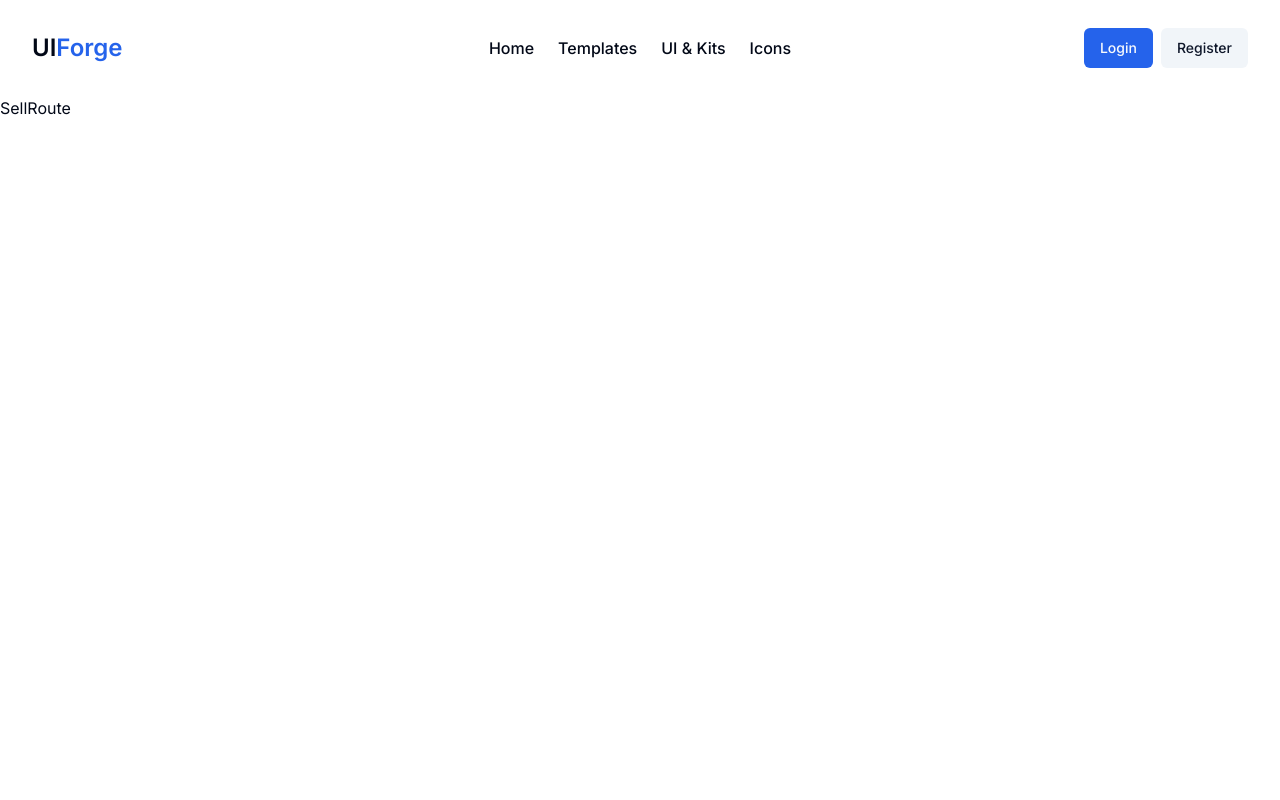
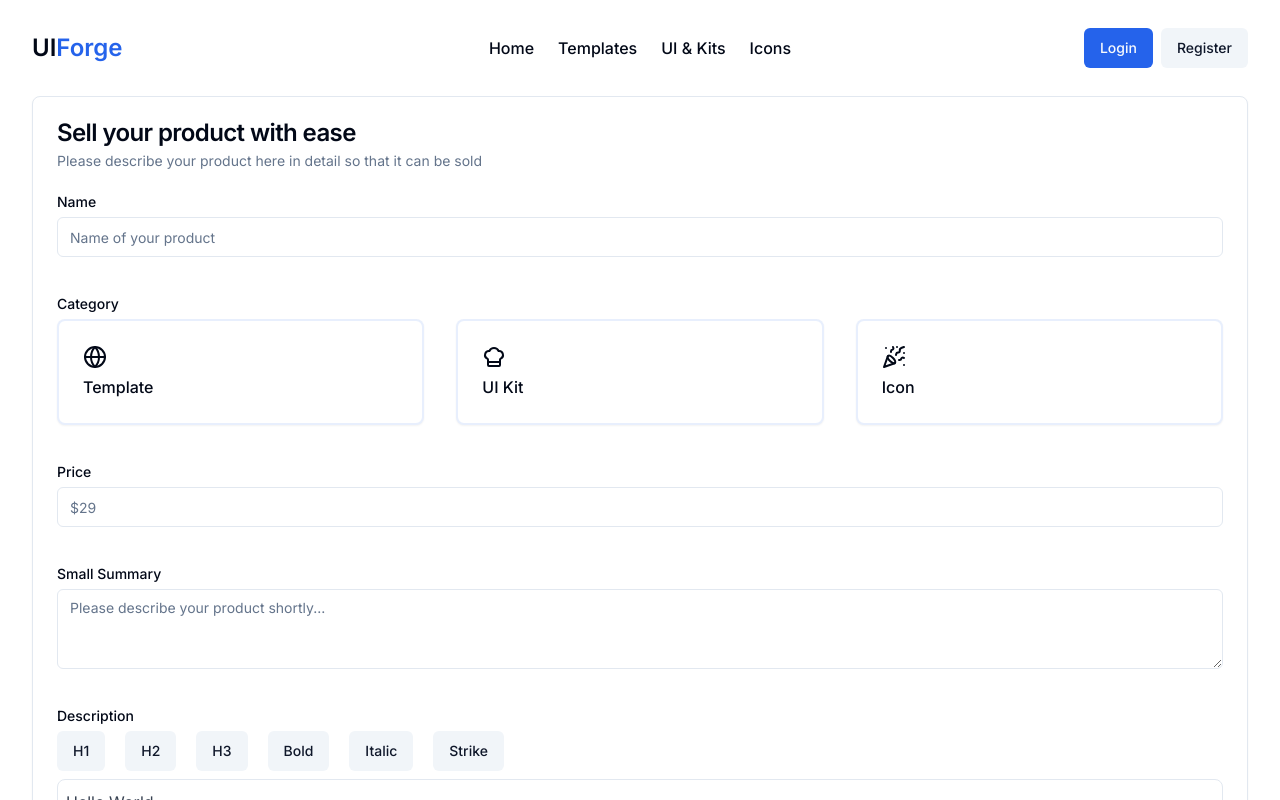
Before and after one commit to CodeMuscle/ui-forge, a Next.js app: page /sell in a window 1280 px wide. Shown: the top 800 px of the page. Built offline with nearby package versions, Linux system fonts and the light colour scheme; no server answers.

Commit message:
Sell Route

```diff
--- /dev/null
+++ b/app/components/Editor.tsx
@@ -0,0 +1,86 @@
+'use client'
+
+import { Button } from '@/components/ui/button'
+import { EditorContent, useEditor, type Editor } from '@tiptap/react'
+import { StarterKit } from '@tiptap/starter-kit'
+
+export const MenuBar = ({ editor }: { editor: Editor | null }) => {
+  if (!editor) {
+    return null
+  }
+
+  return (
+    <div className="flex flex-wrap gap-5">
+      <Button
+        onClick={() => editor.chain().focus().toggleHeading({ level: 1 }).run()}
+        variant={
+          editor.isActive('heading', { level: 1 }) ? 'default' : 'secondary'
+        }
+        type="button"
+      >
+        H1
+      </Button>
+      <Button
+        onClick={() => editor.chain().focus().toggleHeading({ level: 2 }).run()}
+        variant={
+          editor.isActive('heading', { level: 2 }) ? 'default' : 'secondary'
+        }
+        type="button"
+      >
+        H2
+      </Button>
+      <Button
+        onClick={() => editor.chain().focus().toggleHeading({ level: 3 }).run()}
+        variant={
+          editor.isActive('heading', { level: 3 }) ? 'default' : 'secondary'
+        }
+        type="button"
+      >
+        H3
+      </Button>
+      <Button
+        onClick={() => editor.chain().focus().toggleBold().run()}
+        variant={editor.isActive('bold') ? 'default' : 'secondary'}
+        type="button"
+      >
+        Bold
+      </Button>
+      <Button
+        onClick={() => editor.chain().focus().toggleItalic().run()}
+        variant={editor.isActive('italic') ? 'default' : 'secondary'}
+        type="button"
+      >
+        Italic
+      </Button>
+      <Button
+        onClick={() => editor.chain().focus().toggleStrike().run()}
+        variant={editor.isActive('strike') ? 'default' : 'secondary'}
+        type="button"
+      >
+        Strike
+      </Button>
+    </div>
+  )
+}
+
+export function TipTapEditor() {
+  const editor = useEditor({
+    extensions: [StarterKit],
+    content: '<p>Hello World</p>',
+    editorProps: {
+      attributes: {
+        class: 'focus:outline-none min-h-[150px] prose prose-sm sm:prose-base'
+      }
+    }
+  })
+
+  return (
+    <div>
+      <MenuBar editor={editor} />
+      <EditorContent
+        editor={editor}
+        className="rounded-lg border p-2 min-h-[150px] mt-2"
+      />
+    </div>
+  )
+}
--- /dev/null
+++ b/app/components/SelectCategory.tsx
@@ -0,0 +1,30 @@
+'use client'
+
+import { Card, CardHeader } from "@/components/ui/card"
+import { categoryItems } from "../lib/items"
+import { useState } from "react"
+
+
+function SelectCategory() {
+
+  const [selectedCategory, setSeclectedCategory] = useState<string | null >(null);
+
+  return (
+    <div className="grid grid-cols-1 sm:grid-cols-2 md:grid-cols-3 gap-8">
+      {categoryItems.map((item) => (
+        <div key={item.id} className="cursor-pointer">
+          <Card onClick={() => setSeclectedCategory(item.name)} className={`${selectedCategory === item.name ? 'border-primary border-2' : 'border-2 border-primary/10'}`}>
+            <CardHeader>
+              {item.image}
+              <h3 className="font-medium">
+                {item.title}
+              </h3>
+            </CardHeader>
+          </Card>
+        </div>
+      ))}
+    </div>
+  )
+}
+
+export default SelectCategory
--- a/app/components/UserNav.tsx
+++ b/app/components/UserNav.tsx
@@ -10,6 +10,7 @@
 } from '@/components/ui/dropdown-menu'
 import { LogoutLink } from '@kinde-oss/kinde-auth-nextjs/components'
 import { DropdownMenuLabel } from '@radix-ui/react-dropdown-menu'
+import Link from 'next/link'
 
 interface IAppProps {
   email: string
@@ -25,7 +26,7 @@
         <Button variant={'ghost'} className="relative h-10 w-10 rounded-full">
           <Avatar className="h-10 w-10">
             <AvatarImage src={userImage} alt="user-image" />
-            <AvatarFallback>{name.slice(0,3).toUpperCase()}</AvatarFallback>
+            <AvatarFallback>{name.slice(0, 3).toUpperCase()}</AvatarFallback>
           </Avatar>
         </Button>
       </DropdownMenuTrigger>
@@ -43,6 +44,9 @@
         <DropdownMenuSeparator />
 
         <DropdownMenuGroup>
+          <DropdownMenuItem asChild>
+            <Link href="/sell">Sell Your Product</Link>
+          </DropdownMenuItem>
           <DropdownMenuItem>Test Item</DropdownMenuItem>
           <DropdownMenuItem>Test Item</DropdownMenuItem>
           <DropdownMenuItem>Test Item</DropdownMenuItem>
--- /dev/null
+++ b/app/lib/items.tsx
@@ -0,0 +1,30 @@
+import { ChefHat, Globe, PartyPopper } from 'lucide-react'
+import { ReactNode } from 'react'
+
+interface IAppProps {
+  name: string
+  title: string
+  image: ReactNode
+  id: number
+}
+
+export const categoryItems: IAppProps[] = [
+  {
+    id: 0,
+    name: 'template',
+    title: 'Template',
+    image: <Globe />
+  },
+  {
+    id: 1,
+    name: 'uikit',
+    title: 'UI Kit',
+    image: <ChefHat />
+  },
+  {
+    id: 2,
+    name: 'icon',
+    title: 'Icon',
+    image: <PartyPopper />
+  },
+]
--- a/app/sell/page.tsx
+++ b/app/sell/page.tsx
@@ -1,10 +1,56 @@
-import React from 'react'
+import {
+  Card,
+  CardContent,
+  CardDescription,
+  CardHeader,
+  CardTitle
+} from '@/components/ui/card'
+import { Input } from '@/components/ui/input'
+import { Label } from '@/components/ui/label'
+import SelectCategory from '../components/SelectCategory'
+import { Textarea } from '@/components/ui/textarea'
+import { TipTapEditor } from '../components/Editor'
 
 function SellRoute() {
   return (
-    <div>
-      <h1>SellRoute</h1>
-    </div>
+    <section className="max-w-7xl mx-auto px-4 md:px-8 mb-14">
+      <Card>
+        <form>
+          <CardHeader>
+            <CardTitle>Sell your product with ease</CardTitle>
+            <CardDescription>
+              Please describe your product here in detail so that it can be sold
+            </CardDescription>
+          </CardHeader>
+
+          <CardContent className="flex flex-col gap-y-10">
+            <div className="flex flex-col gap-y-2">
+              <Label>Name</Label>
+              <Input type="text" placeholder="Name of your product" />
+            </div>
+            <div className="flex flex-col gap-y-2">
+              <Label>Category</Label>
+              <SelectCategory />
+            </div>
+
+            <div className="flex flex-col gap-y-2">
+              <Label>Price</Label>
+              <Input placeholder="$29" />
+            </div>
+
+            <div className="flex flex-col gap-y-2">
+              <Label>Small Summary</Label>
+              <Textarea placeholder="Please describe your product shortly..." />
+            </div>
+
+            <div className="flex flex-col gap-y-2">
+              <Label>Description</Label>
+              <TipTapEditor />
+            </div>
+          </CardContent>
+        </form>
+      </Card>
+    </section>
   )
 }
 
--- /dev/null
+++ b/components/ui/card.tsx
@@ -0,0 +1,79 @@
+import * as React from "react"
+
+import { cn } from "@/lib/utils"
+
+const Card = React.forwardRef<
+  HTMLDivElement,
+  React.HTMLAttributes<HTMLDivElement>
+>(({ className, ...props }, ref) => (
+  <div
+    ref={ref}
+    className={cn(
+      "rounded-lg border bg-card text-card-foreground shadow-sm",
+      className
+    )}
+    {...props}
+  />
+))
+Card.displayName = "Card"
+
+const CardHeader = React.forwardRef<
+  HTMLDivElement,
+  React.HTMLAttributes<HTMLDivElement>
+>(({ className, ...props }, ref) => (
+  <div
+    ref={ref}
+    className={cn("flex flex-col space-y-1.5 p-6", className)}
+    {...props}
+  />
+))
+CardHeader.displayName = "CardHeader"
+
+const CardTitle = React.forwardRef<
+  HTMLParagraphElement,
+  React.HTMLAttributes<HTMLHeadingElement>
+>(({ className, ...props }, ref) => (
+  <h3
+    ref={ref}
+    className={cn(
+      "text-2xl font-semibold leading-none tracking-tight",
+      className
+    )}
+    {...props}
+  />
+))
+CardTitle.displayName = "CardTitle"
+
+const CardDescription = React.forwardRef<
+  HTMLParagraphElement,
+  React.HTMLAttributes<HTMLParagraphElement>
+>(({ className, ...props }, ref) => (
+  <p
+    ref={ref}
+    className={cn("text-sm text-muted-foreground", className)}
+    {...props}
+  />
+))
+CardDescription.displayName = "CardDescription"
+
+const CardContent = React.forwardRef<
+  HTMLDivElement,
+  React.HTMLAttributes<HTMLDivElement>
+>(({ className, ...props }, ref) => (
+  <div ref={ref} className={cn("p-6 pt-0", className)} {...props} />
+))
+CardContent.displayName = "CardContent"
+
+const CardFooter = React.forwardRef<
+  HTMLDivElement,
+  React.HTMLAttributes<HTMLDivElement>
+>(({ className, ...props }, ref) => (
+  <div
+    ref={ref}
+    className={cn("flex items-center p-6 pt-0", className)}
+    {...props}
+  />
+))
+CardFooter.displayName = "CardFooter"
+
+export { Card, CardHeader, CardFooter, CardTitle, CardDescription, CardContent }
--- /dev/null
+++ b/components/ui/input.tsx
@@ -0,0 +1,25 @@
+import * as React from "react"
+
+import { cn } from "@/lib/utils"
+
+export interface InputProps
+  extends React.InputHTMLAttributes<HTMLInputElement> {}
+
+const Input = React.forwardRef<HTMLInputElement, InputProps>(
+  ({ className, type, ...props }, ref) => {
+    return (
+      <input
+        type={type}
+        className={cn(
+          "flex h-10 w-full rounded-md border border-input bg-background px-3 py-2 text-sm ring-offset-background file:border-0 file:bg-transparent file:text-sm file:font-medium placeholder:text-muted-foreground focus-visible:outline-none focus-visible:ring-2 focus-visible:ring-ring focus-visible:ring-offset-2 disabled:cursor-not-allowed disabled:opacity-50",
+          className
+        )}
+        ref={ref}
+        {...props}
+      />
+    )
+  }
+)
+Input.displayName = "Input"
+
+export { Input }
--- /dev/null
+++ b/components/ui/label.tsx
@@ -0,0 +1,26 @@
+"use client"
+
+import * as React from "react"
+import * as LabelPrimitive from "@radix-ui/react-label"
+import { cva, type VariantProps } from "class-variance-authority"
+
+import { cn } from "@/lib/utils"
+
+const labelVariants = cva(
+  "text-sm font-medium leading-none peer-disabled:cursor-not-allowed peer-disabled:opacity-70"
+)
+
+const Label = React.forwardRef<
+  React.ElementRef<typeof LabelPrimitive.Root>,
+  React.ComponentPropsWithoutRef<typeof LabelPrimitive.Root> &
+    VariantProps<typeof labelVariants>
+>(({ className, ...props }, ref) => (
+  <LabelPrimitive.Root
+    ref={ref}
+    className={cn(labelVariants(), className)}
+    {...props}
+  />
+))
+Label.displayName = LabelPrimitive.Root.displayName
+
+export { Label }
--- /dev/null
+++ b/components/ui/textarea.tsx
@@ -0,0 +1,24 @@
+import * as React from "react"
+
+import { cn } from "@/lib/utils"
+
+export interface TextareaProps
+  extends React.TextareaHTMLAttributes<HTMLTextAreaElement> {}
+
+const Textarea = React.forwardRef<HTMLTextAreaElement, TextareaProps>(
+  ({ className, ...props }, ref) => {
+    return (
+      <textarea
+        className={cn(
+          "flex min-h-[80px] w-full rounded-md border border-input bg-background px-3 py-2 text-sm ring-offset-background placeholder:text-muted-foreground focus-visible:outline-none focus-visible:ring-2 focus-visible:ring-ring focus-visible:ring-offset-2 disabled:cursor-not-allowed disabled:opacity-50",
+          className
+        )}
+        ref={ref}
+        {...props}
+      />
+    )
+  }
+)
+Textarea.displayName = "Textarea"
+
+export { Textarea }
--- a/package.json
+++ b/package.json
@@ -13,7 +13,11 @@
     "@radix-ui/react-avatar": "^1.1.0",
     "@radix-ui/react-dialog": "^1.1.1",
     "@radix-ui/react-dropdown-menu": "^2.1.1",
+    "@radix-ui/react-label": "^2.1.0",
     "@radix-ui/react-slot": "^1.1.0",
+    "@tiptap/pm": "^2.5.8",
+    "@tiptap/react": "^2.5.8",
+    "@tiptap/starter-kit": "^2.5.8",
     "class-variance-authority": "^0.7.0",
     "clsx": "^2.1.1",
     "lucide-react": "^0.410.0",
@@ -24,6 +28,7 @@
     "tailwindcss-animate": "^1.0.7"
   },
   "devDependencies": {
+    "@tailwindcss/typography": "^0.5.13",
     "@types/node": "^20",
     "@types/react": "^18",
     "@types/react-dom": "^18",
--- a/tailwind.config.ts
+++ b/tailwind.config.ts
@@ -1,80 +1,80 @@
-import type { Config } from "tailwindcss"
+import type { Config } from 'tailwindcss'
 
 const config = {
-  darkMode: ["class"],
+  darkMode: ['class'],
   content: [
     './pages/**/*.{ts,tsx}',
     './components/**/*.{ts,tsx}',
     './app/**/*.{ts,tsx}',
-    './src/**/*.{ts,tsx}',
-	],
-  prefix: "",
+    './src/**/*.{ts,tsx}'
+  ],
+  prefix: '',
   theme: {
     container: {
       center: true,
-      padding: "2rem",
+      padding: '2rem',
       screens: {
-        "2xl": "1400px",
-      },
+        '2xl': '1400px'
+      }
     },
     extend: {
       colors: {
-        border: "hsl(var(--border))",
-        input: "hsl(var(--input))",
-        ring: "hsl(var(--ring))",
-        background: "hsl(var(--background))",
-        foreground: "hsl(var(--foreground))",
+        border: 'hsl(var(--border))',
+        input: 'hsl(var(--input))',
+        ring: 'hsl(var(--ring))',
+        background: 'hsl(var(--background))',
+        foreground: 'hsl(var(--foreground))',
         primary: {
-          DEFAULT: "hsl(var(--primary))",
-          foreground: "hsl(var(--primary-foreground))",
+          DEFAULT: 'hsl(var(--primary))',
+          foreground: 'hsl(var(--primary-foreground))'
         },
         secondary: {
-          DEFAULT: "hsl(var(--secondary))",
-          foreground: "hsl(var(--secondary-foreground))",
+          DEFAULT: 'hsl(var(--secondary))',
+          foreground: 'hsl(var(--secondary-foreground))'
         },
         destructive: {
-          DEFAULT: "hsl(var(--destructive))",
-          foreground: "hsl(var(--destructive-foreground))",
+          DEFAULT: 'hsl(var(--destructive))',
+          foreground: 'hsl(var(--destructive-foreground))'
         },
         muted: {
-          DEFAULT: "hsl(var(--muted))",
-          foreground: "hsl(var(--muted-foreground))",
+          DEFAULT: 'hsl(var(--muted))',
+          foreground: 'hsl(var(--muted-foreground))'
         },
         accent: {
-          DEFAULT: "hsl(var(--accent))",
-          foreground: "hsl(var(--accent-foreground))",
+          DEFAULT: 'hsl(var(--accent))',
+          foreground: 'hsl(var(--accent-foreground))'
         },
         popover: {
-          DEFAULT: "hsl(var(--popover))",
-          foreground: "hsl(var(--popover-foreground))",
+          DEFAULT: 'hsl(var(--popover))',
+          foreground: 'hsl(var(--popover-foreground))'
         },
         card: {
-          DEFAULT: "hsl(var(--card))",
-          foreground: "hsl(var(--card-foreground))",
-        },
+          DEFAULT: 'hsl(var(--card))',
+          foreground: 'hsl(var(--card-foreground))'
+        }
       },
       borderRadius: {
-        lg: "var(--radius)",
-        md: "calc(var(--radius) - 2px)",
-        sm: "calc(var(--radius) - 4px)",
+        lg: 'var(--radius)',
+        md: 'calc(var(--radius) - 2px)',
+        sm: 'calc(var(--radius) - 4px)'
       },
       keyframes: {
-        "accordion-down": {
-          from: { height: "0" },
-          to: { height: "var(--radix-accordion-content-height)" },
+        'accordion-down': {
+          from: { height: '0' },
+          to: { height: 'var(--radix-accordion-content-height)' }
         },
-        "accordion-up": {
-          from: { height: "var(--radix-accordion-content-height)" },
-          to: { height: "0" },
-        },
+        'accordion-up': {
+          from: { height: 'var(--radix-accordion-content-height)' },
+          to: { height: '0' }
+        }
       },
       animation: {
-        "accordion-down": "accordion-down 0.2s ease-out",
-        "accordion-up": "accordion-up 0.2s ease-out",
-      },
-    },
+        'accordion-down': 'accordion-down 0.2s ease-out',
+        'accordion-up': 'accordion-up 0.2s ease-out'
+      }
+    }
   },
-  plugins: [require("tailwindcss-animate")],
+  plugins: [require('tailwindcss-animate'), require('@tailwindcss/typography')]
 } satisfies Config
 
 export default config
```
Also changed, not shown: 2 other files (tests, documents, lock files or other folders).
